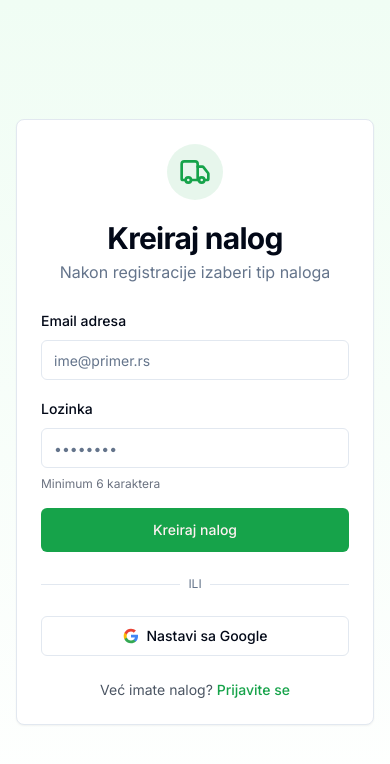
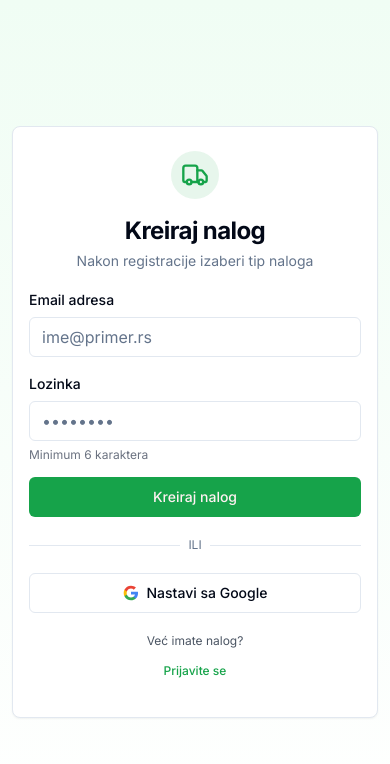
Before and after one commit to SlavkoSipka/PREVOZ-APP, a Next.js app: page /registracija in a window 390 px wide. Shown: the top 764 px of the page. Built offline with nearby package versions, Linux system fonts and the light colour scheme.

Commit message:
Mobile optimization: Registracija Page + Google OAuth env support

```diff
--- a/app/registracija/page.tsx
+++ b/app/registracija/page.tsx
@@ -78,23 +78,23 @@ export default function RegistracijaPage() {
   }
 
   return (
-    <div className="min-h-screen bg-gradient-to-b from-green-50 to-white flex items-center justify-center p-4">
+    <div className="min-h-screen bg-gradient-to-b from-green-50 to-white flex items-center justify-center p-3 sm:p-4">
       <Card className="w-full max-w-md">
-        <CardHeader className="space-y-1 text-center">
-          <div className="flex justify-center mb-4">
-            <div className="bg-primary/10 p-3 rounded-full">
-              <Truck className="h-8 w-8 text-primary" />
+        <CardHeader className="space-y-1 text-center pb-4 sm:pb-6">
+          <div className="flex justify-center mb-3 sm:mb-4">
+            <div className="bg-primary/10 p-2.5 sm:p-3 rounded-full">
+              <Truck className="h-7 w-7 sm:h-8 sm:w-8 text-primary" />
             </div>
           </div>
-          <CardTitle className="text-3xl font-bold">Kreiraj nalog</CardTitle>
-          <CardDescription className="text-base">
+          <CardTitle className="text-2xl sm:text-3xl font-bold">Kreiraj nalog</CardTitle>
+          <CardDescription className="text-sm sm:text-base px-2">
             Nakon registracije izaberi tip naloga
           </CardDescription>
         </CardHeader>
-        <CardContent>
-          <form onSubmit={handleSubmit} className="space-y-4">
-            <div className="space-y-2">
-              <Label htmlFor="email">Email adresa</Label>
+        <CardContent className="px-4 sm:px-6">
+          <form onSubmit={handleSubmit} className="space-y-3.5 sm:space-y-4">
+            <div className="space-y-1.5 sm:space-y-2">
+              <Label htmlFor="email" className="text-sm sm:text-base">Email adresa</Label>
               <Input
                 id="email"
                 type="email"
@@ -103,11 +103,12 @@ export default function RegistracijaPage() {
                 onChange={(e) => setEmail(e.target.value)}
                 required
                 disabled={loading}
+                className="h-10 sm:h-11 text-base"
               />
             </div>
 
-            <div className="space-y-2">
-              <Label htmlFor="password">Lozinka</Label>
+            <div className="space-y-1.5 sm:space-y-2">
+              <Label htmlFor="password" className="text-sm sm:text-base">Lozinka</Label>
               <Input
                 id="password"
                 type="password"
@@ -117,16 +118,17 @@ export default function RegistracijaPage() {
                 required
                 disabled={loading}
                 minLength={6}
+                className="h-10 sm:h-11 text-base"
               />
               <p className="text-xs text-gray-500">Minimum 6 karaktera</p>
             </div>
 
-            <Button type="submit" className="w-full" disabled={loading} size="lg">
+            <Button type="submit" className="w-full h-10 sm:h-11 text-sm sm:text-base touch-manipulation" disabled={loading}>
               {loading ? 'Kreiranje naloga...' : 'Kreiraj nalog'}
             </Button>
           </form>
 
-          <div className="relative my-6">
+          <div className="relative my-5 sm:my-6">
             <div className="absolute inset-0 flex items-center">
               <span className="w-full border-t" />
             </div>
@@ -138,11 +140,11 @@ export default function RegistracijaPage() {
           <Button
             type="button"
             variant="outline"
-            className="w-full"
+            className="w-full h-10 sm:h-11 text-sm sm:text-base touch-manipulation"
             onClick={handleGoogleSignUp}
             disabled={loading}
           >
-            <svg className="mr-2 h-4 w-4" viewBox="0 0 24 24">
+            <svg className="mr-2 h-4 w-4 sm:h-5 sm:w-5" viewBox="0 0 24 24">
               <path d="M22.56 12.25c0-.78-.07-1.53-.2-2.25H12v4.26h5.92c-.26 1.37-1.04 2.53-2.21 3.31v2.77h3.57c2.08-1.92 3.28-4.74 3.28-8.09z" fill="#4285F4"/>
               <path d="M12 23c2.97 0 5.46-.98 7.28-2.66l-3.57-2.77c-.98.66-2.23 1.06-3.71 1.06-2.86 0-5.29-1.93-6.16-4.53H2.18v2.84C3.99 20.53 7.7 23 12 23z" fill="#34A853"/>
               <path d="M5.84 14.09c-.22-.66-.35-1.36-.35-2.09s.13-1.43.35-2.09V7.07H2.18C1.43 8.55 1 10.22 1 12s.43 3.45 1.18 4.93l2.85-2.22.81-.62z" fill="#FBBC05"/>
@@ -151,9 +153,9 @@ export default function RegistracijaPage() {
             Nastavi sa Google
           </Button>
 
-          <div className="mt-6 text-center text-sm">
+          <div className="mt-5 sm:mt-6 text-center text-xs sm:text-sm">
             <span className="text-gray-600">Već imate nalog? </span>
-            <Link href="/prijava" className="text-primary hover:underline font-medium">
+            <Link href="/prijava" className="text-primary hover:underline font-medium inline-block min-h-[44px] flex items-center justify-center touch-manipulation">
               Prijavite se
             </Link>
           </div>
```
